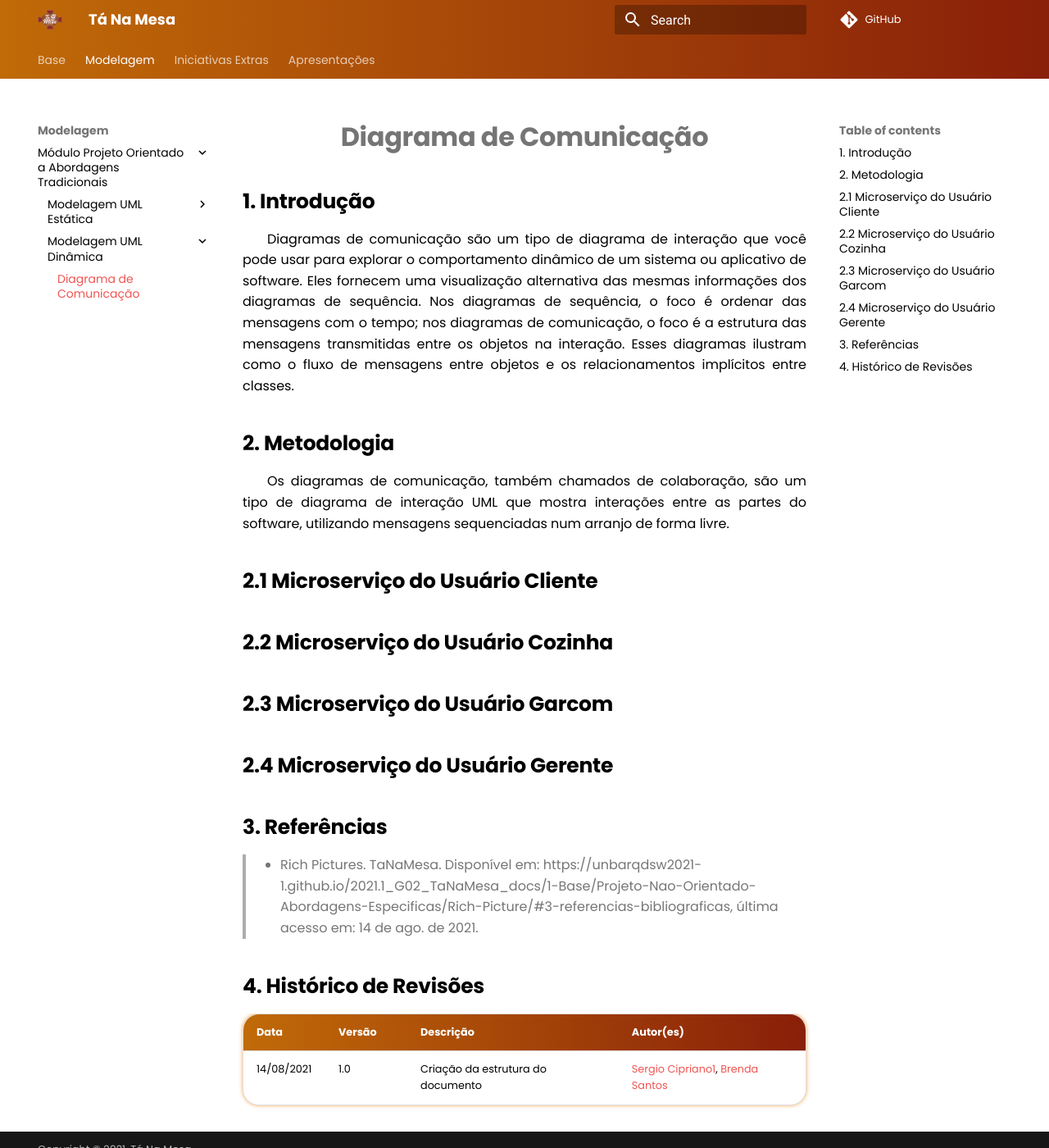
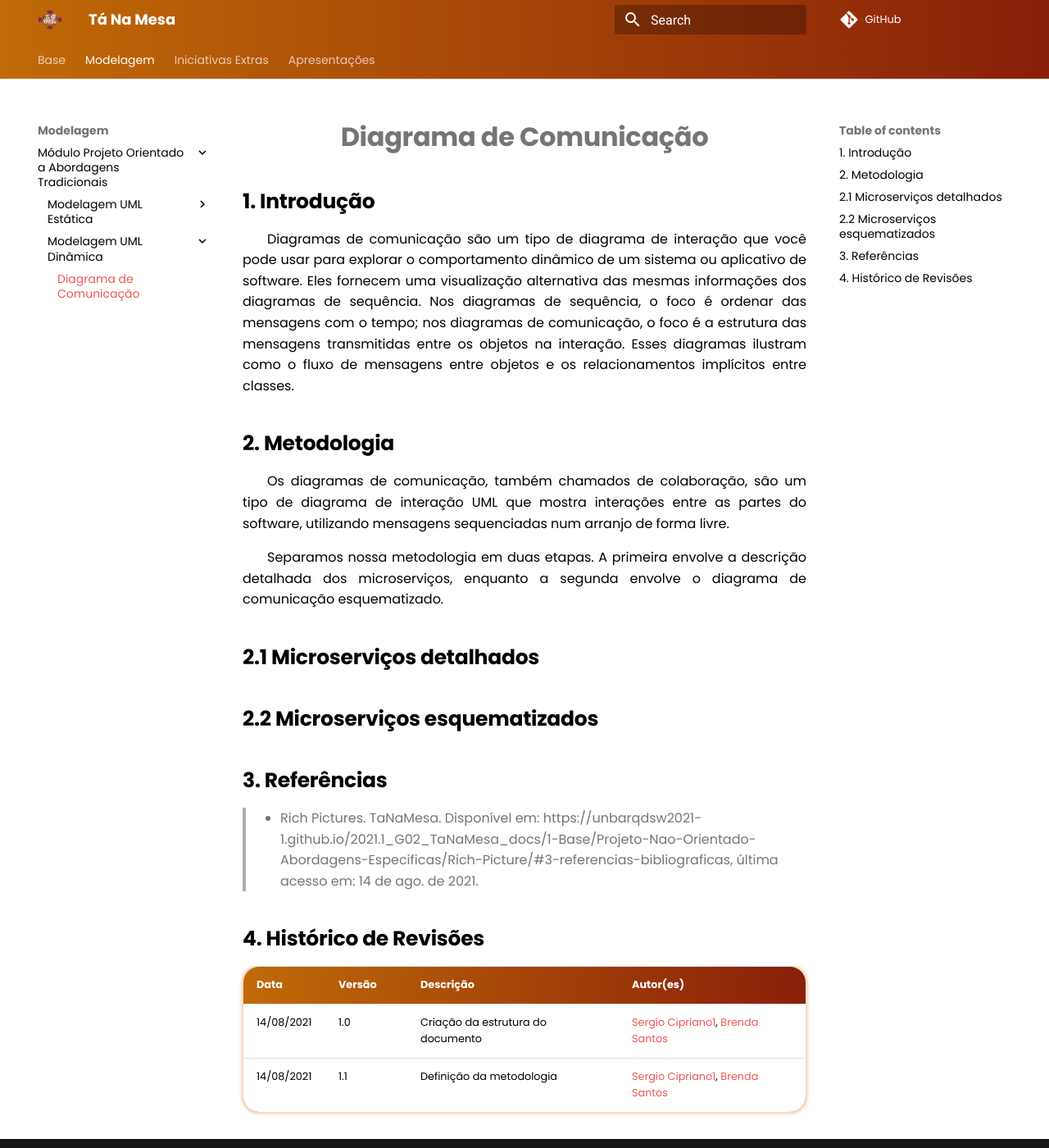
Before and after one commit to UnBArqDsw2021-1/2021.1_G02_TaNaMesa_docs, an MkDocs documentation site: the page built from docs/2-Modelagem/Notacao-UML-Diagramas-Dinamicos/Diagrama-Comunicacao.md, in a window 1280 px wide and 1400 px high. Shown: the whole window at 82% size. Built offline with MkDocs 1.6.1 and Material for MkDocs 9.7.7, drawn with Linux system fonts in a browser that asks for light colours; comment, search, counter and statistics services are not loaded.

Commit message:
(#59) Definição da metodologia do documento de comunicação
Co-authored-by: Brenda Santos <brendasantosv.bs@gmail.com>

```diff
--- a/docs/2-Modelagem/Notacao-UML-Diagramas-Dinamicos/Diagrama-Comunicacao.md
+++ b/docs/2-Modelagem/Notacao-UML-Diagramas-Dinamicos/Diagrama-Comunicacao.md
@@ -16,21 +16,11 @@ Os diagramas de comunicação, também chamados de colaboração, são um tipo d
 de interação UML que mostra interações entre as partes do software, utilizando
 mensagens sequenciadas num arranjo de forma livre.
 
-## 2.1 Microserviço do Usuário Cliente
+Separamos nossa metodologia em duas etapas. A primeira envolve a descrição detalhada
+dos microserviços, enquanto a segunda envolve o diagrama de comunicação esquematizado.
 
-
-
-## 2.2 Microserviço do Usuário Cozinha
-
-
-
-## 2.3 Microserviço do Usuário Garcom
-
-
-
-## 2.4 Microserviço do Usuário Gerente
-
-
+## 2.1 Microserviços detalhados
+## 2.2 Microserviços esquematizados
 
 ## 3. Referências
 
@@ -43,3 +33,4 @@ mensagens sequenciadas num arranjo de forma livre.
 | Data       | Versão | Descrição                                             | Autor(es)                                                                                            |
 | :--------- | :----- | :---------------------------------------------------- | :--------------------------------------------------------------------------------------------------- |
 | 14/08/2021 | 1.0    | Criação da estrutura do documento                     | [Sergio Cipriano1](https://github.com/sergiosacj), [Brenda Santos](https://github.com/brendavsantos) |
+| 14/08/2021 | 1.1    | Definição da metodologia                              | [Sergio Cipriano1](https://github.com/sergiosacj), [Brenda Santos](https://github.com/brendavsantos) |
```
